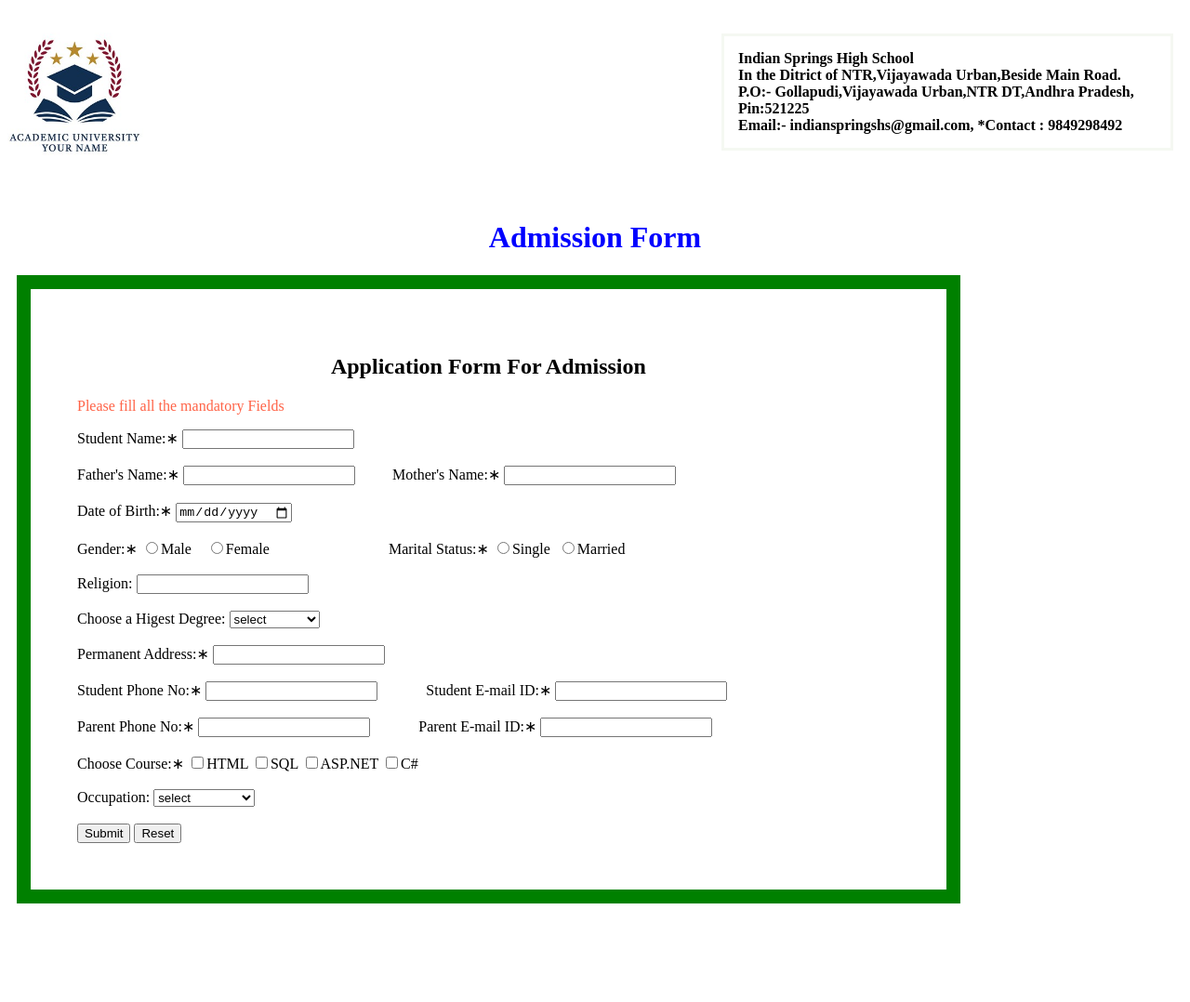
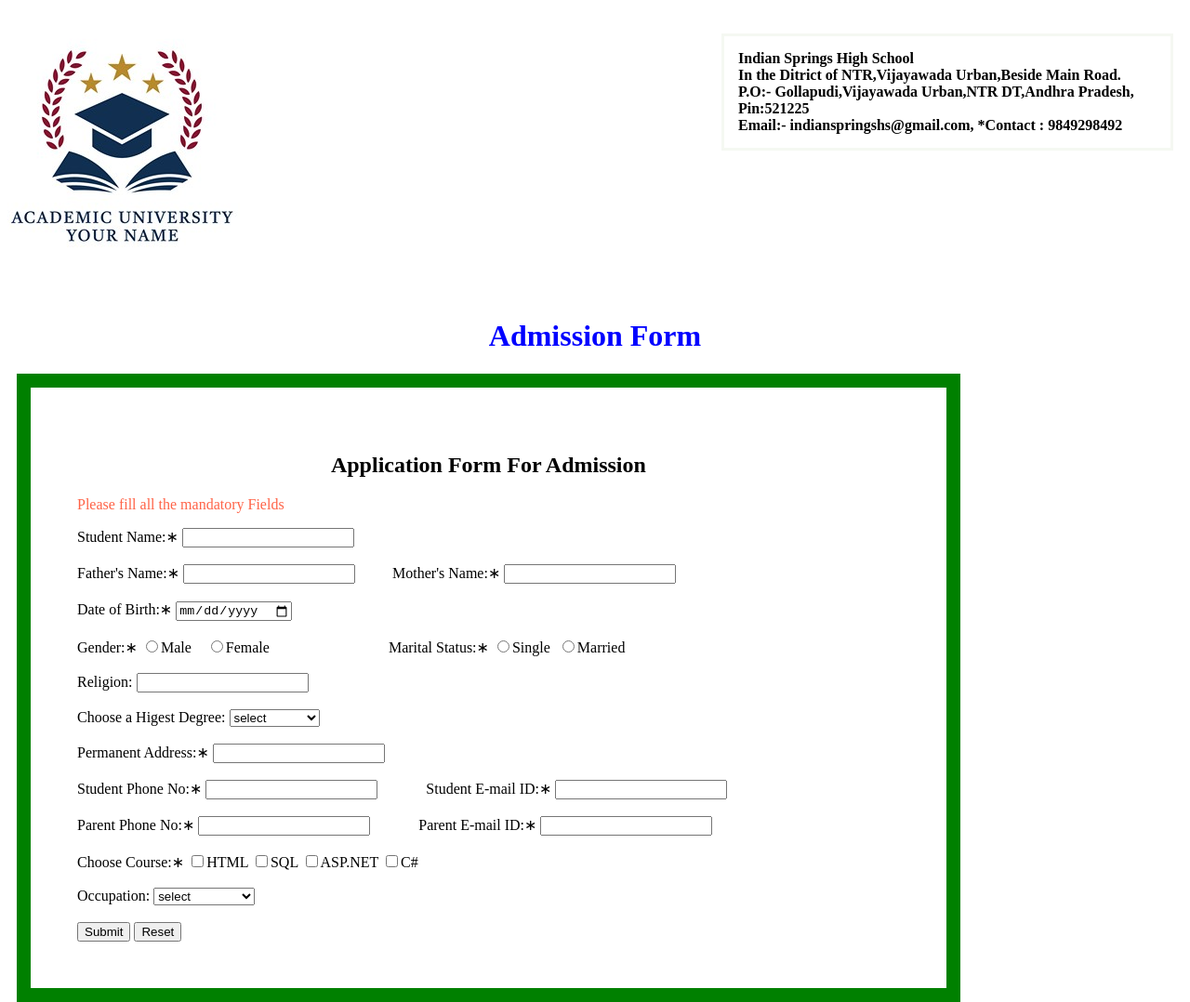
Before and after one commit to bvijaykumarr/form, a plain HTML site: page index.html in a window 1280 px wide. Shown: the whole page at 93% size. Before the commit the page ends 982 px from the top, so only its background shows below. Drawn offline with Linux system fonts and the light colour scheme.

Commit message:
Update index.html

```diff
--- a/index.html
+++ b/index.html
@@ -30,7 +30,7 @@
 </head>
 <!--<span>&#8727;</span>-->
 <body><br>
-    <img src="/assests/log.jpg" alt="Logo" width="150">
+    <img src="/assests/log.jpg" alt="Logo">
     <div class="center"><b >Indian Springs High School<br> In the Ditrict of NTR,Vijayawada Urban,Beside Main Road.<br>
       P.O:- Gollapudi,Vijayawada Urban,NTR DT,Andhra Pradesh, Pin:521225 <br>Email:- indianspringshs@gmail.com, *Contact : 9849298492
           </b></div>
```
